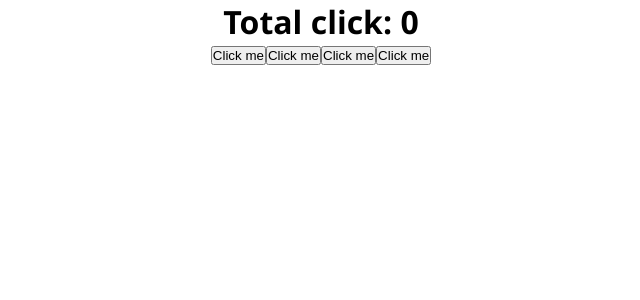
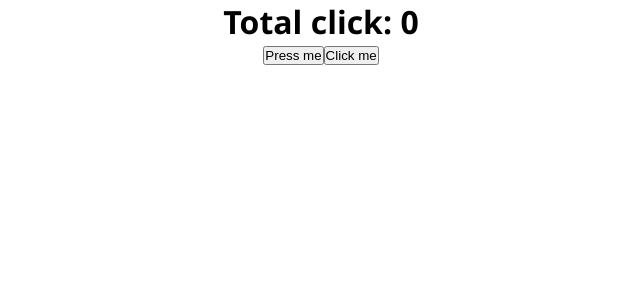
Before and after one commit to TrailblazerPlaya/react-practice, a React (Create React App) app: page / in a window 1280 px wide. Shown: the top 300 px of the page, without its empty margins (319-959 px from the left). Built offline with nearby package versions, Linux system fonts and the light colour scheme.

Commit message:
lesson 3 Map in JSX

```diff
--- a/src/App.js
+++ b/src/App.js
@@ -4,6 +4,9 @@ import './App.css';
 
 import Button from './components/Button';
 import Counter from './components/Counter';
+
+const texts = ["Press me", "Click me"];
+
 function App() {
   const [count, setCount] = useState(0);
   const incrementCount = () => {
@@ -12,10 +15,11 @@ function App() {
   return (
     <div className="App">
       <Counter count={count}/>
-      <Button  onClick={incrementCount}/>
-      <Button  onClick={incrementCount}/>
-      <Button  onClick={incrementCount}/>
-      <Button  onClick={incrementCount}/>
+      {/* <Button  onClick={incrementCount} text={text[0]}/>
+      <Button  onClick={incrementCount} text={text[1]}/>  */}
+      {texts.map((text, index) => {
+        return <Button  onClick={incrementCount} text={text} key={index}/>
+      })}
     </div>
   );
 }
--- a/src/components/Button.js
+++ b/src/components/Button.js
@@ -1,5 +1,5 @@
-export default function Button({ onClick}) {
+export default function Button({ onClick, text}) {
     return (
-        <button onClick={onClick}>Click me</button>
+        <button onClick={onClick}>{text}</button>
     )
 }
```
